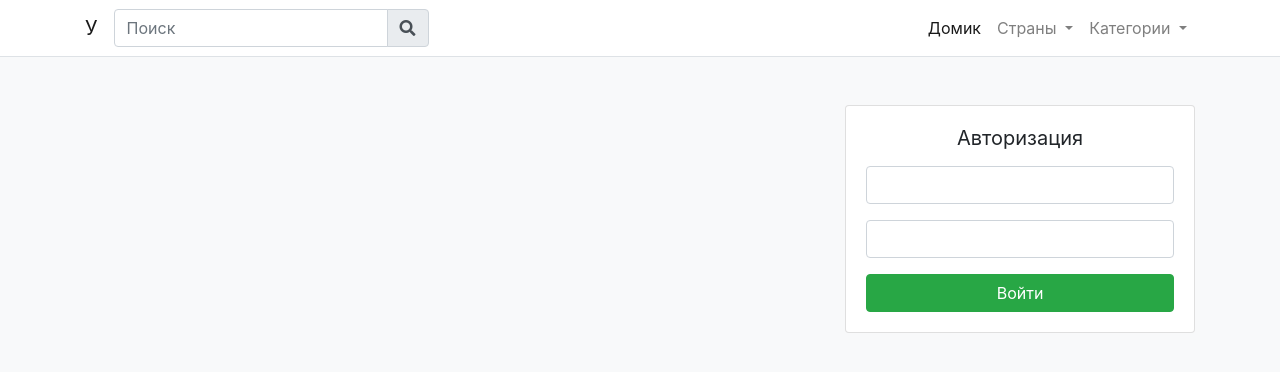
After one commit to SergiuszN/uzurpaty, a Symfony app: template templates/page/home.html.twig in a window 1280 px wide. The commit adds this page. Shown: the top 372 px of the page. Run offline with Twig, Linux system fonts and the light colour scheme; the template is opened without the code that fills it, so the values that code supplies are empty; some libraries are stand-ins or nearby versions.

Commit message:
Base page layout

```diff
--- a/src/Form/AdminPostCreateType.php
+++ b/src/Form/AdminPostCreateType.php
@@ -26,6 +26,7 @@ class AdminPostCreateType extends AbstractType
             ->add('country', CountryType::class, [
                 'required' => true,
                 'label' => 'Страна',
+                'choice_translation_locale' => 'ru',
             ])
             ->add('category', EntityType::class, [
                 'class' => Category::class,
--- a/src/Form/AdminPostEditType.php
+++ b/src/Form/AdminPostEditType.php
@@ -26,6 +26,7 @@ class AdminPostEditType extends AbstractType
             ->add('country', CountryType::class, [
                 'required' => true,
                 'label' => 'Страна',
+                'choice_translation_locale' => 'ru',
             ])
             ->add('category', EntityType::class, [
                 'class' => Category::class,
--- a/src/Security/LoginAuthenticator.php
+++ b/src/Security/LoginAuthenticator.php
@@ -89,6 +89,12 @@ class LoginAuthenticator extends AbstractFormLoginAuthenticator implements Passw
         return $credentials['password'];
     }
 
+    public function onAuthenticationFailure(Request $request, AuthenticationException $exception)
+    {
+        parent::onAuthenticationFailure($request, $exception);
+        return new RedirectResponse($this->urlGenerator->generate('page_home'));
+    }
+
     public function onAuthenticationSuccess(Request $request, TokenInterface $token, string $providerKey)
     {
         if ($targetPath = $this->getTargetPath($request->getSession(), $providerKey)) {
--- a/templates/admin/layout.html.twig
+++ b/templates/admin/layout.html.twig
@@ -17,7 +17,7 @@
 
 <div id="wrapper">
     <ul class="navbar-nav bg-gradient-primary sidebar sidebar-dark accordion" id="accordionSidebar">
-        <a class="sidebar-brand d-flex align-items-center justify-content-center" href="index.html">
+        <a class="sidebar-brand d-flex align-items-center justify-content-center" href="{{  path('page_home') }}">
             <div class="sidebar-brand-icon rotate-n-15">
                 <i class="fas fa-laugh-wink"></i>
             </div>
--- /dev/null
+++ b/templates/page/home.html.twig
@@ -0,0 +1,18 @@
+{% extends 'page/layout.html.twig' %}
+
+{% block main %}
+    {% for post in posts %}
+        <div class="card mb-4">
+            <div class="card-body">
+                <a class="text-dark" href="#">
+                    <h2 class="mb-4">{{ post.name }}</h2>
+                </a>
+                {{ post.preview }}
+            </div>
+        </div>
+    {% endfor %}
+{% endblock %}
+
+{% block aside %}
+    {% include 'page/widgets/login.html.twig' %}
+{% endblock %}
--- /dev/null
+++ b/templates/page/layout.html.twig
@@ -0,0 +1,77 @@
+<!doctype html>
+<html lang="ru">
+<head>
+    <meta charset="UTF-8">
+    <meta name="viewport" content="width=device-width, initial-scale=1.0, minimum-scale=1.0">
+    <meta http-equiv="X-UA-Compatible" content="ie=edge">
+    <title>{% block title %}{% endblock %}</title>
+
+    {% block css %}
+        <link rel="stylesheet" href="https://stackpath.bootstrapcdn.com/bootstrap/4.5.2/css/bootstrap.min.css">
+        <link rel="stylesheet" href="https://cdnjs.cloudflare.com/ajax/libs/font-awesome/5.13.1/css/all.min.css">
+        <link rel="stylesheet" href="{{ asset('page.custom.css') }}?v=1">
+    {% endblock %}
+</head>
+<body class="{% block body_class %}bg-light{% endblock %}">
+
+<nav class="navbar navbar-expand-lg navbar-light bg-white border-bottom">
+    <div class="container">
+        <a class="navbar-brand" href="#">У</a>
+        <button class="navbar-toggler" type="button" data-toggle="collapse" data-target="#navbarSupportedContent" aria-controls="navbarSupportedContent" aria-expanded="false" aria-label="Toggle navigation">
+            <span class="navbar-toggler-icon"></span>
+        </button>
+
+        <div class="collapse navbar-collapse" id="navbarSupportedContent">
+            <form class="form-inline my-2 my-lg-0 mr-auto">
+                <div class="input-group mr-sm-2">
+                    <input type="text" class="form-control" id="inlineFormInputGroup" placeholder="Поиск">
+                    <div class="input-group-append">
+                        <div class="input-group-text"><i class="fas fa-search"></i></div>
+                    </div>
+                </div>
+            </form>
+            <div class="navbar-nav ml-auto">
+                <div class="nav-item active">
+                    <a class="nav-link" href="#">Домик</a>
+                </div>
+                <div class="nav-item dropdown">
+                    <a class="nav-link dropdown-toggle" href="#" id="navbarDropdown" role="button" data-toggle="dropdown" aria-haspopup="true" aria-expanded="false">
+                        Страны
+                    </a>
+                    <div class="dropdown-menu" aria-labelledby="navbarDropdown">
+                        <a class="dropdown-item" href="#">Страны 1</a>
+                        <a class="dropdown-item" href="#">Страны 2</a>
+                    </div>
+                </div>
+                <div class="nav-item dropdown">
+                    <a class="nav-link dropdown-toggle" href="#" id="navbarDropdown" role="button" data-toggle="dropdown" aria-haspopup="true" aria-expanded="false">
+                        Категории
+                    </a>
+                    <div class="dropdown-menu" aria-labelledby="navbarDropdown">
+                        <a class="dropdown-item" href="#">Категории 1</a>
+                        <a class="dropdown-item" href="#">Категории 2</a>
+                    </div>
+                </div>
+            </div>
+        </div>
+    </div>
+</nav>
+
+<div class="container mt-5">
+    <div class="row">
+        <div class="col-xs-12 col-md-8">
+            {% block main %}{% endblock %}
+        </div>
+        <div class="col-xs-12 col-md-4">
+            {% block aside %}{% endblock %}
+        </div>
+    </div>
+</div>
+
+{% block js %}
+    <script src="https://code.jquery.com/jquery-3.5.1.slim.min.js"></script>
+    <script src="https://cdn.jsdelivr.net/npm/popper.js@1.16.1/dist/umd/popper.min.js"></script>
+    <script src="https://stackpath.bootstrapcdn.com/bootstrap/4.5.2/js/bootstrap.min.js"></script>
+{% endblock %}
+</body>
+</html>
--- /dev/null
+++ b/templates/page/widgets/login.html.twig
@@ -0,0 +1,69 @@
+<div class="card mb-4">
+    {% if app.user %}
+        <ul class="list-group list-group-flush">
+            <li class="list-group-item">
+                <div class="row">
+                    <div class="col-3">
+                        <img class="img-fluid img-thumbnail rounded-circle"
+                             src="{% if app.user.avatar %}{{ app.user.avatar }}{% else %}{{ asset('img/avatar.png') }}{% endif %}"
+                             alt="{{ app.user.username }}">
+                    </div>
+                    <div class="col-9">
+                        <strong>{{ app.user.username }}</strong><br>
+                        <a href="{{ path('app_logout') }}" class="text-secondary">Выйти</a>
+                    </div>
+                </div>
+            </li>
+            <li class="list-group-item">
+                <div class="list-group border-0">
+                    {% if is_granted('ROLE_MODER') %}
+                        <a href="{{ path('admin_home') }}" class="list-group-item list-group-item-action border-0">Админка</a>
+                    {% endif %}
+                    <a href="#" class="list-group-item list-group-item-action border-0">Коментарии</a>
+                    <a href="#" class="list-group-item list-group-item-action border-0">Сохраненное</a>
+                    <a href="#" class="list-group-item list-group-item-action border-0">Подписки</a>
+                </div>
+            </li>
+        </ul>
+    {% else %}
+        <div class="card-body">
+            <form method="post" action="{{ path('app_login') }}">
+                <input type="hidden" name="_csrf_token" value="{{ csrf_token('authenticate') }}">
+
+                <h5 class="mb-3 font-weight-normal text-center">Авторизация</h5>
+
+                {% for message in app.flashes('login-error') %}
+                    <div class="login-error">
+                        <div class="alert alert-danger">{{ message }}</div>
+                    </div>
+                {% endfor %}
+
+                <div class="form-group">
+                    <label for="login-form-username" class="sr-only">Логин</label>
+                    <input type="text" value="{{ widget_login.getLastUsername() }}" name="username" id="login-form-username" class="form-control" required>
+                </div>
+
+                <div class="form-group">
+                    <label for="login-form-password" class="sr-only">Пароль</label>
+                    <input type="password" name="password" id="login-form-password" class="form-control" required>
+                </div>
+
+                {#
+                Uncomment this section and add a remember_me option below your firewall to activate remember me functionality.
+                See https://symfony.com/doc/current/security/remember_me.html
+
+                <div class="checkbox mb-3">
+                    <label>
+                        <input type="checkbox" name="_remember_me"> Remember me
+                    </label>
+                </div>
+                #}
+
+                <button class="btn btn-block btn-success text-center" type="submit">
+                    Войти
+                </button>
+            </form>
+
+        </div>
+    {% endif %}
+</div>
```
Also changed, not shown: src/Controller/AdminController.php (+11 -0 lines), src/Controller/PageController.php (+5 -3 lines), src/Service/Widget/LoginWidget.php (added, +32 -0 lines), public/img/avatar.png (added), public/page.custom.css (added), 4 other files.
